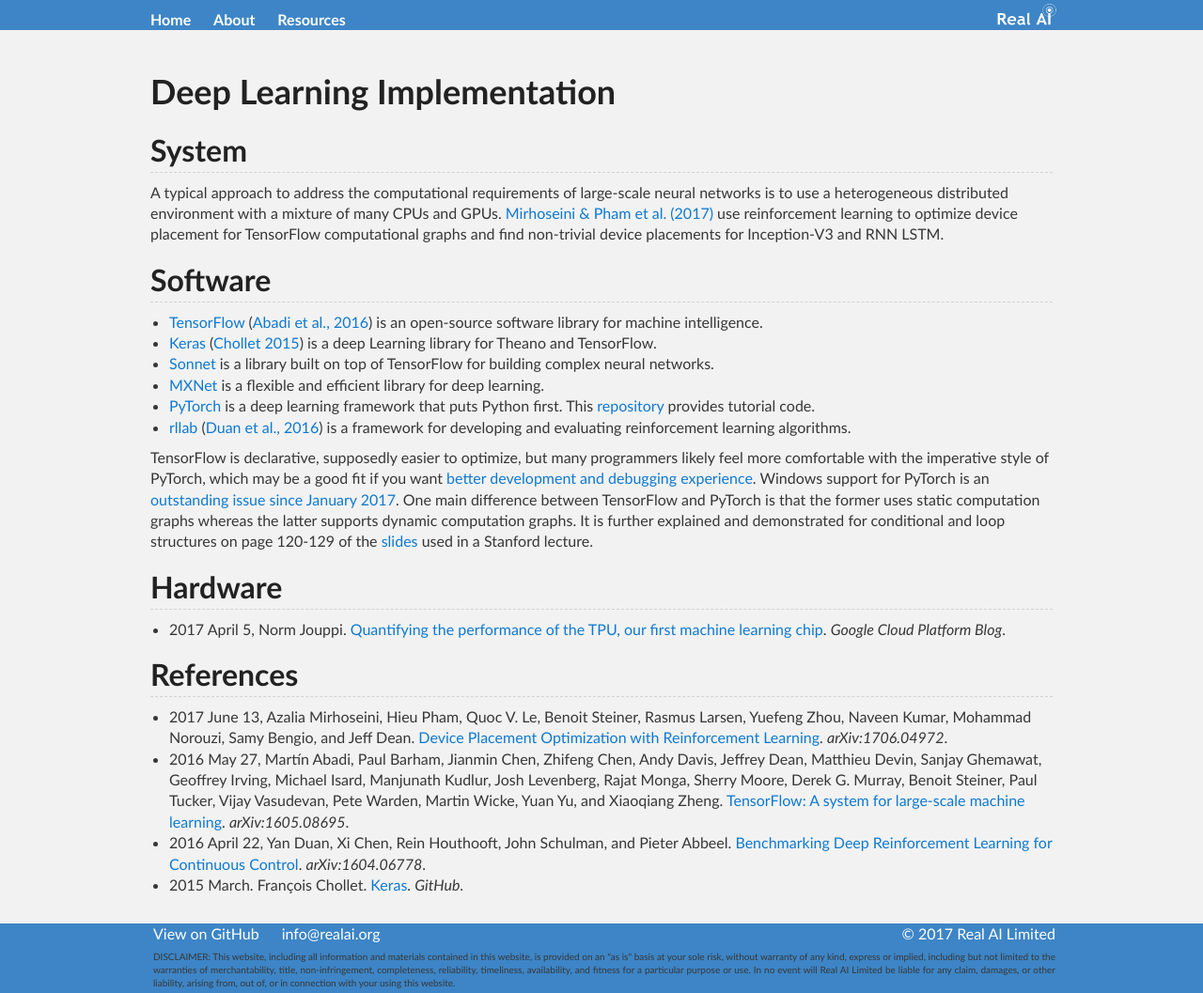
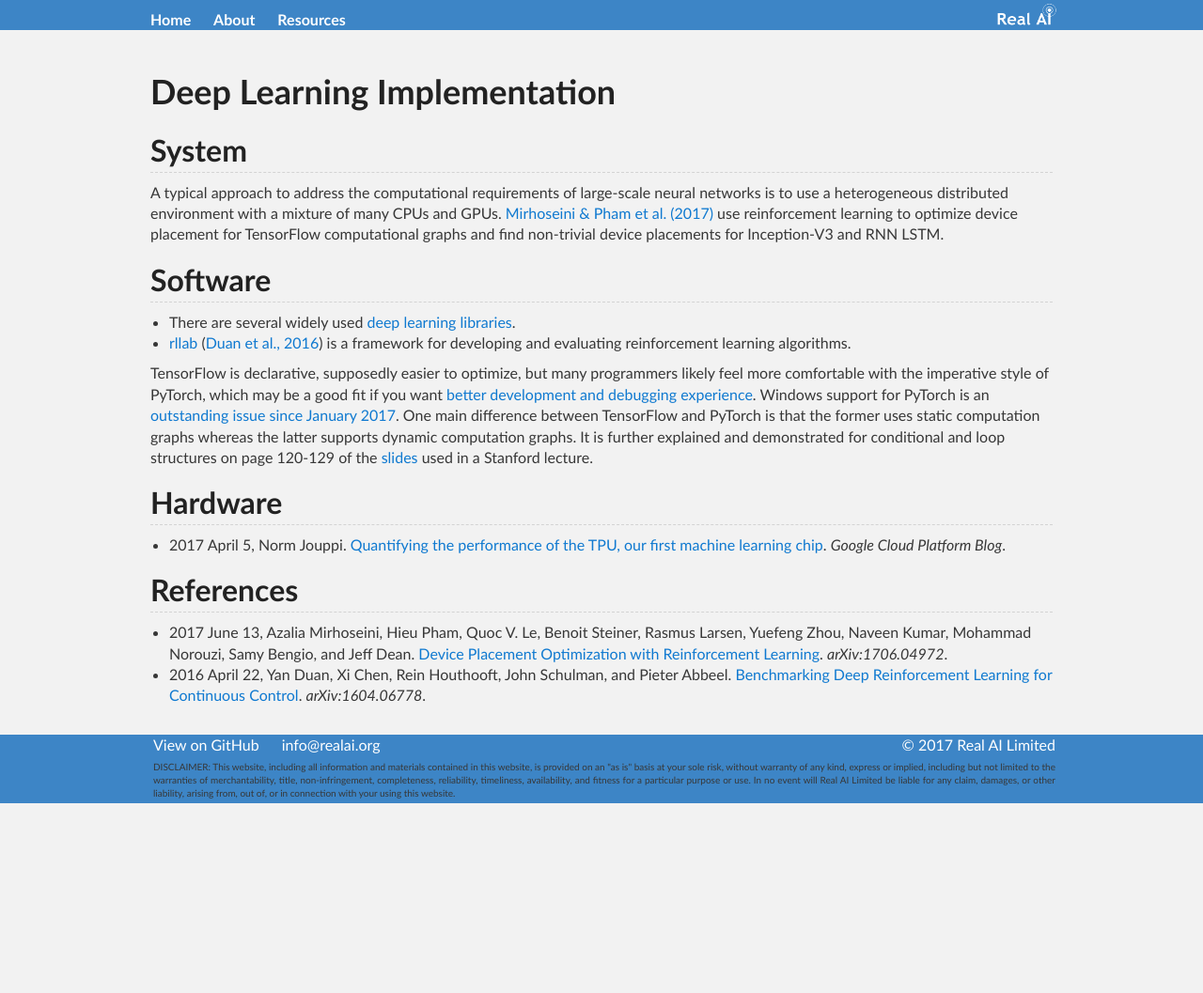
Before and after one commit to Tonywuhk/realai.org, a Jekyll site: the page built from deep-learning-implementation.md, in a window 1280 px wide. Shown: the whole page at 94% size. Built offline with Jekyll 4.4.1, drawn with Linux system fonts in a browser that asks for light colours; our own code applies the rules of GitHub Pages for plain Markdown files; the repository's description, which GitHub fills in, is left out; after the commit the page ends 900 px from its top, so only the background shows below that.

Commit message:
Add course/lib.md

```diff
--- a/deep-learning-implementation.md
+++ b/deep-learning-implementation.md
@@ -10,11 +10,7 @@
 
 ## Software
 
-* [TensorFlow](https://www.tensorflow.org/) ([Abadi et al., 2016](https://arxiv.org/abs/1605.08695)) is an open-source software library for machine intelligence.
-* [Keras](https://keras.io/) ([Chollet 2015](https://github.com/fchollet/keras)) is a deep Learning library for Theano and TensorFlow.
-* [Sonnet](https://github.com/deepmind/sonnet) is a library built on top of TensorFlow for building complex neural networks.
-* [MXNet](http://mxnet.io/) is a flexible and efficient library for deep learning.
-* [PyTorch](http://pytorch.org/) is a deep learning framework that puts Python first. This [repository](https://github.com/yunjey/pytorch-tutorial) provides tutorial code.
+* There are several widely used [deep learning libraries](http://realai.org/course/lib/).
 * [rllab](https://github.com/openai/rllab) ([Duan et al., 2016](https://arxiv.org/abs/1604.06778)) is a framework for developing and evaluating reinforcement learning algorithms.
 
 TensorFlow is declarative, supposedly easier to optimize, but many programmers likely feel more comfortable with the imperative style of PyTorch, which may be a good fit if you want [better development and debugging experience](https://medium.com/@dubovikov.kirill/pytorch-vs-tensorflow-spotting-the-difference-25c75777377b). Windows support for PyTorch is an [outstanding issue since January 2017](https://github.com/pytorch/pytorch/issues/494). One main difference between TensorFlow and PyTorch is that the former uses static computation graphs whereas the latter supports dynamic computation graphs. It is further explained and demonstrated for conditional and loop structures on page 120-129 of the [slides](http://cs231n.stanford.edu/slides/2017/cs231n_2017_lecture8.pdf) used in a Stanford lecture.
@@ -26,6 +22,4 @@
 ## References
 
 * 2017 June 13, Azalia Mirhoseini, Hieu Pham, Quoc V. Le, Benoit Steiner, Rasmus Larsen, Yuefeng Zhou, Naveen Kumar, Mohammad Norouzi, Samy Bengio, and Jeff Dean. [Device Placement Optimization with Reinforcement Learning](https://arxiv.org/abs/1706.04972). *arXiv:1706.04972*.
-* 2016 May 27, Martín Abadi, Paul Barham, Jianmin Chen, Zhifeng Chen, Andy Davis, Jeffrey Dean, Matthieu Devin, Sanjay Ghemawat, Geoffrey Irving, Michael Isard, Manjunath Kudlur, Josh Levenberg, Rajat Monga, Sherry Moore, Derek G. Murray, Benoit Steiner, Paul Tucker, Vijay Vasudevan, Pete Warden, Martin Wicke, Yuan Yu, and Xiaoqiang Zheng. [TensorFlow: A system for large-scale machine learning](https://arxiv.org/abs/1605.08695). *arXiv:1605.08695*.
 * 2016 April 22, Yan Duan, Xi Chen, Rein Houthooft, John Schulman, and Pieter Abbeel. [Benchmarking Deep Reinforcement Learning for Continuous Control](https://arxiv.org/abs/1604.06778). *arXiv:1604.06778*.
-* 2015 March. François Chollet. [Keras](https://github.com/fchollet/keras). *GitHub*.
```
Also changed, not shown: README.md (+5 -5 lines), course/README.md (+2 -0 lines), course/lib.md (added, +28 -0 lines).
